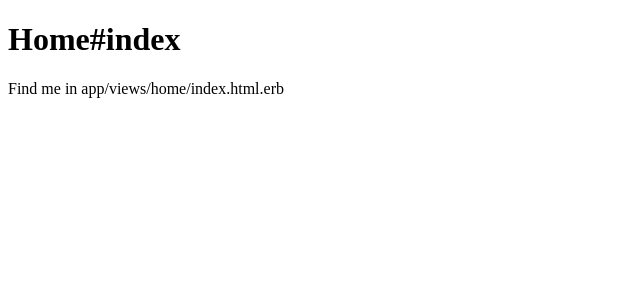
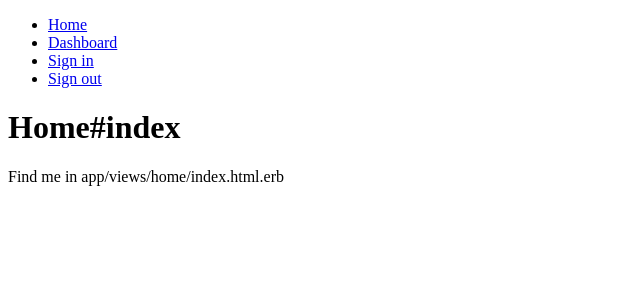
Before and after one commit to cristi92b/GS, a Rails app: page / in a window 1280 px wide. Shown: the top 300 px of the page, without its empty margins (0-640 px from the left). Run offline with Rails 7, Linux system fonts and the light colour scheme; style sheets or scripts are compiled from the project's sources; some libraries are stand-ins or nearby versions.

Commit message:
Devise working as expected

```diff
--- a/app/views/layouts/application.html.erb
+++ b/app/views/layouts/application.html.erb
@@ -8,6 +8,16 @@
 </head>
 <body>
 
+
+<div>
+        <ul>
+                <li> <%=link_to "Home", root_path %> </li>
+                <li> <%= link_to "Dashboard", dashboard_index_path %></li>
+                <li> <%= link_to "Sign in", new_user_registration_path  %></li>
+                <li> <%= link_to "Sign out", destroy_user_session_path, :method => :delete %></li>
+        </ul>
+</div>
+
 <%= yield %>
 
 </body>
```
Also changed, not shown: Gemfile, Gemfile.lock, 1 other file.
